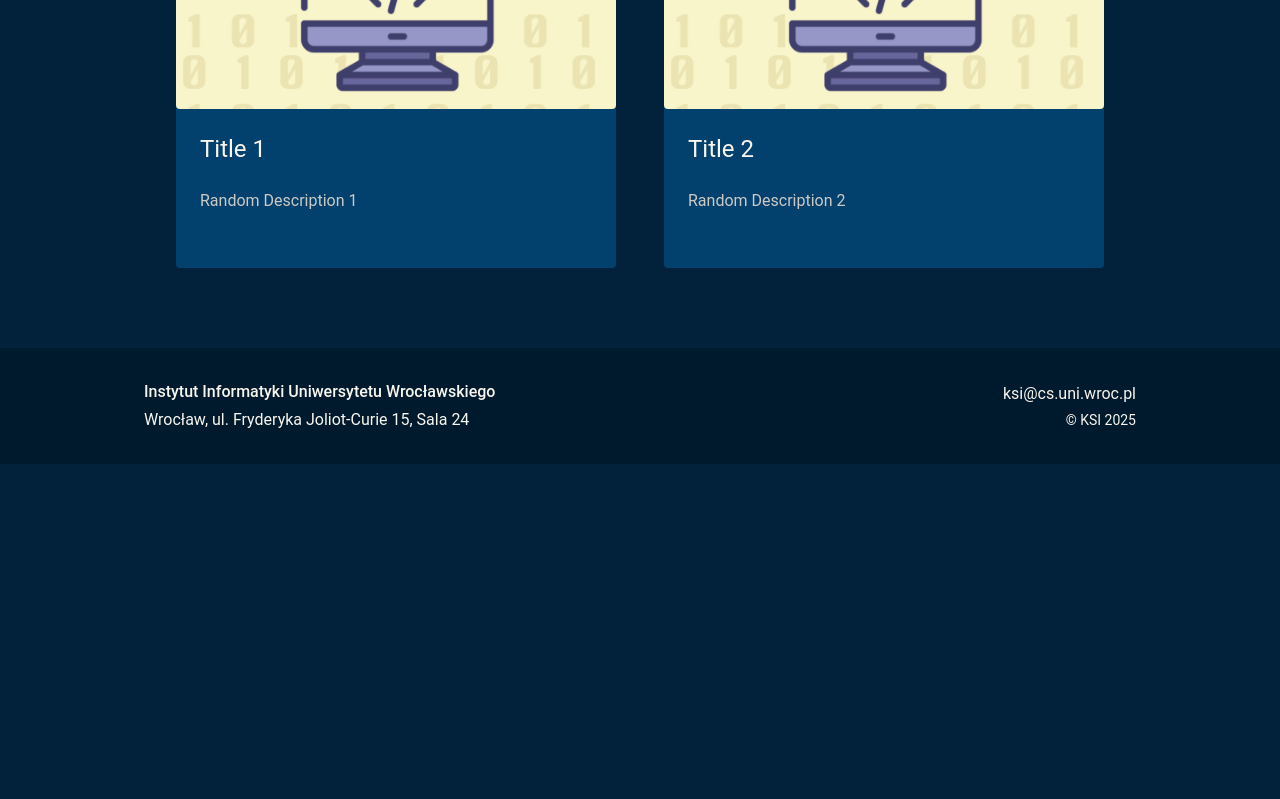
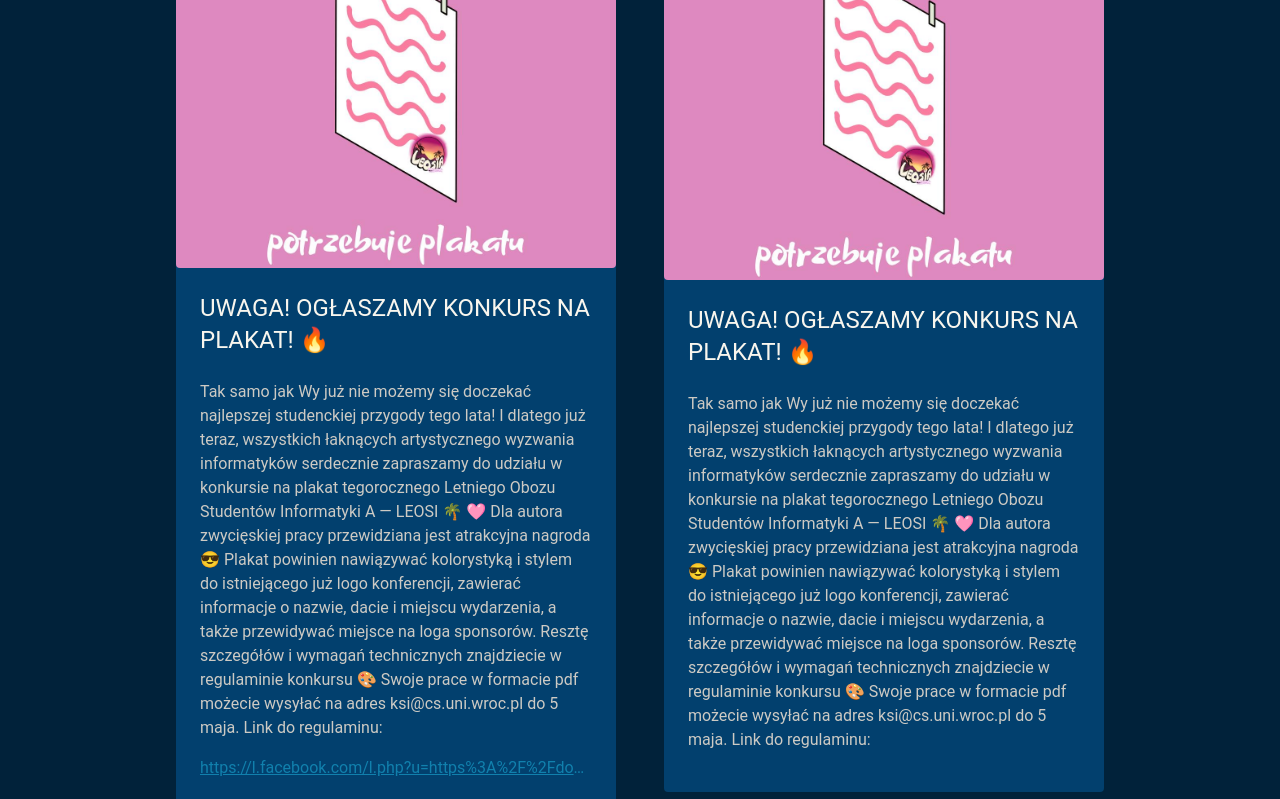
Before and after one commit to ksiuwr/ksi-site-v2025, a React (Vite) app: page / in a window 1280 px wide. Shown: the part 3160-3959 px from the top of the page. Before the commit the page ends 3624 px from the top, so only its background shows below. Built offline with nearby package versions, Linux system fonts and the light colour scheme.

Commit message:
news section mock

```diff
--- a/src/components/common/Card.tsx
+++ b/src/components/common/Card.tsx
@@ -2,12 +2,13 @@
 type CardProps = {
     title: string,
     description: string
+    additional_url?: string
     imageUrl: string
 }
 
-export const Card = ({title, description, imageUrl}: CardProps) => {
+export const Card = ({title, description, additional_url, imageUrl}: CardProps) => {
     return (
-        <div className="flex flex-col min-h-[400px] max-h-[600px] w-full rounded bg-section-secondary">
+        <div className="flex flex-col min-h-[400px]  w-full rounded bg-section-secondary">
             <div>
                 <img className="max-h-[400px] object-cover rounded w-full" src={imageUrl}/>
             </div>
@@ -17,6 +18,9 @@ export const Card = ({title, description, imageUrl}: CardProps) => {
                         {title}
                     </h2>
                     <p className="mt-2 text-secondary text-sm md:text-base">{description}</p>
+                    <a className="truncate underline text-action-blue hover:action-blue-secondary visited:text-action-blue-secondary" href={additional_url} target="blank">
+                        {additional_url}
+                    </a>
                 </div>
             </div>
         </div>
--- a/src/data/homePageData.ts
+++ b/src/data/homePageData.ts
@@ -77,26 +77,48 @@ export const homeSections: Section[] = [
 export const newsCards = [
   {
     title: {
-      pl: "Tytuł 1",
-      en: "Title 1"
+      pl: "UWAGA! OGŁASZAMY KONKURS NA PLAKAT! 🔥",
+      en: "UWAGA! OGŁASZAMY KONKURS NA PLAKAT! 🔥"
     },
     description: {
-      pl: "Przypadkowy opis 1",
-      en: "Random Description 1"
+      pl: "Tak samo jak Wy już nie możemy się doczekać najlepszej studenckiej przygody tego lata! I dlatego już teraz, wszystkich łaknących artystycznego wyzwania informatyków serdecznie zapraszamy do udziału w konkursie na plakat tegorocznego Letniego Obozu Studentów Informatyki A — LEOSI 🌴 🩷 \
+          Dla autora zwycięskiej pracy przewidziana jest atrakcyjna nagroda 😎 \
+          Plakat powinien nawiązywać kolorystyką i stylem do istniejącego już logo konferencji, zawierać informacje o nazwie, dacie i miejscu wydarzenia, a także przewidywać miejsce na loga sponsorów. \
+          Resztę szczegółów i wymagań technicznych znajdziecie w regulaminie konkursu 🎨 \
+          Swoje prace w formacie pdf możecie wysyłać na adres ksi@cs.uni.wroc.pl do 5 maja. \
+          Link do regulaminu:",
+      en:  "Tak samo jak Wy już nie możemy się doczekać najlepszej studenckiej przygody tego lata! I dlatego już teraz, wszystkich łaknących artystycznego wyzwania informatyków serdecznie zapraszamy do udziału w konkursie na plakat tegorocznego Letniego Obozu Studentów Informatyki A — LEOSI 🌴 🩷 \
+            Dla autora zwycięskiej pracy przewidziana jest atrakcyjna nagroda 😎 \
+            Plakat powinien nawiązywać kolorystyką i stylem do istniejącego już logo konferencji, zawierać informacje o nazwie, dacie i miejscu wydarzenia, a także przewidywać miejsce na loga sponsorów. \
+            Resztę szczegółów i wymagań technicznych znajdziecie w regulaminie konkursu 🎨 \
+            Swoje prace w formacie pdf możecie wysyłać na adres ksi@cs.uni.wroc.pl do 5 maja. \
+            Link do regulaminu:",
     },
-    imageUrl: "../HourOfCodeLogoBottom.png"
+    additional_url: "https://l.facebook.com/l.php?u=https%3A%2F%2Fdocs.google.com%2Fdocument%2Fd%2F10x3eK23eakgNg6PDN5nyJgcIhl9OhtLqmHceBIf2CQ0%2Fedit%3Fusp%3Dsharing%26fbclid%3DIwZXh0bgNhZW0CMTAAYnJpZBEwOGJId3d6cVpqY2MzaDJwZAEeEhwAAyJ2Nub8V5OKlmtfzVBVKW3UdgtHhT4dqjnzJvBHZs8OPZ6N9phb2RI_aem_3LmIr9Y13qhLYcOuLMhqVA&h=AT2dT91C3tJ_pvr61a4OQEceLLbk4go-yb9Tyk2D1acJHKO-ryeSsFWOEZeGc6PjRY7lvizdB2_ovArHeK656Zi244JmdkBIb-XiUav4M-mpEKRqtCsTT338Ul2TIZ3ReKHR2by68_lnZYaVLc5YbA&__tn__=-UK-R&c[0]=AT1NsACWQGlPBVIXEMR5Cm4uGORLLMDy2j0CbDsE046KOVg5U60PALCYXjgNrQg8kUnPzVo3eSVmuS8TTqDP2LsGZ6712rsdyD2IHo3o2Hr-wQj0C8STv6AR4_HTM_8hmf_BCm_uILaiNAWDeEaDFS3Yz_b95Vzj87SP0LOGmt6kzzz-25R7pC7g-0HUxnsWHg9Hgde3kfRoJwtzAALXA1e-ZK4A",
+    imageUrl: "../Leosia_plakat.jpg"
   },
   {
     title: {
-      pl: "Tytuł 2",
-      en: "Title 2"
+      pl: "UWAGA! OGŁASZAMY KONKURS NA PLAKAT! 🔥",
+      en: "UWAGA! OGŁASZAMY KONKURS NA PLAKAT! 🔥"
     },
     description: {
-      pl: "Przypadkowy opis 2",
-      en: "Random Description 2"
+      pl: "Tak samo jak Wy już nie możemy się doczekać najlepszej studenckiej przygody tego lata! I dlatego już teraz, wszystkich łaknących artystycznego wyzwania informatyków serdecznie zapraszamy do udziału w konkursie na plakat tegorocznego Letniego Obozu Studentów Informatyki A — LEOSI 🌴 🩷 \
+          Dla autora zwycięskiej pracy przewidziana jest atrakcyjna nagroda 😎 \
+          Plakat powinien nawiązywać kolorystyką i stylem do istniejącego już logo konferencji, zawierać informacje o nazwie, dacie i miejscu wydarzenia, a także przewidywać miejsce na loga sponsorów. \
+          Resztę szczegółów i wymagań technicznych znajdziecie w regulaminie konkursu 🎨 \
+          Swoje prace w formacie pdf możecie wysyłać na adres ksi@cs.uni.wroc.pl do 5 maja. \
+          Link do regulaminu:",
+      en:  "Tak samo jak Wy już nie możemy się doczekać najlepszej studenckiej przygody tego lata! I dlatego już teraz, wszystkich łaknących artystycznego wyzwania informatyków serdecznie zapraszamy do udziału w konkursie na plakat tegorocznego Letniego Obozu Studentów Informatyki A — LEOSI 🌴 🩷 \
+            Dla autora zwycięskiej pracy przewidziana jest atrakcyjna nagroda 😎 \
+            Plakat powinien nawiązywać kolorystyką i stylem do istniejącego już logo konferencji, zawierać informacje o nazwie, dacie i miejscu wydarzenia, a także przewidywać miejsce na loga sponsorów. \
+            Resztę szczegółów i wymagań technicznych znajdziecie w regulaminie konkursu 🎨 \
+            Swoje prace w formacie pdf możecie wysyłać na adres ksi@cs.uni.wroc.pl do 5 maja. \
+            Link do regulaminu:",
     },
-    imageUrl: "../HourOfCodeLogoBottom.png"
-  },
+    additional_link: "https://l.facebook.com/l.php?u=https%3A%2F%2Fdocs.google.com%2Fdocument%2Fd%2F10x3eK23eakgNg6PDN5nyJgcIhl9OhtLqmHceBIf2CQ0%2Fedit%3Fusp%3Dsharing%26fbclid%3DIwZXh0bgNhZW0CMTAAYnJpZBEwOGJId3d6cVpqY2MzaDJwZAEeEhwAAyJ2Nub8V5OKlmtfzVBVKW3UdgtHhT4dqjnzJvBHZs8OPZ6N9phb2RI_aem_3LmIr9Y13qhLYcOuLMhqVA&h=AT2dT91C3tJ_pvr61a4OQEceLLbk4go-yb9Tyk2D1acJHKO-ryeSsFWOEZeGc6PjRY7lvizdB2_ovArHeK656Zi244JmdkBIb-XiUav4M-mpEKRqtCsTT338Ul2TIZ3ReKHR2by68_lnZYaVLc5YbA&__tn__=-UK-R&c[0]=AT1NsACWQGlPBVIXEMR5Cm4uGORLLMDy2j0CbDsE046KOVg5U60PALCYXjgNrQg8kUnPzVo3eSVmuS8TTqDP2LsGZ6712rsdyD2IHo3o2Hr-wQj0C8STv6AR4_HTM_8hmf_BCm_uILaiNAWDeEaDFS3Yz_b95Vzj87SP0LOGmt6kzzz-25R7pC7g-0HUxnsWHg9Hgde3kfRoJwtzAALXA1e-ZK4A",
+    imageUrl: "../Leosia_plakat.jpg"
+  }
 ];
 
 export const heroSection =
--- a/src/pages/Home/components/NewsSection.tsx
+++ b/src/pages/Home/components/NewsSection.tsx
@@ -11,6 +11,7 @@ type CardData = {
     pl: string;
     en: string;
   };
+  additional_url?: string;
   imageUrl: string;
 };
 
@@ -37,7 +38,7 @@ export const NewsSection = ({ cards }: NewsSectionProps) => {
       </div>
       <div className="lg:pt-8 lg:pb-20 w-full grid gap-12 grid-cols-1 md:grid-cols-2 place-items-center max-w-7xl mx-auto">
         {cards.map((card, index) => (
-          <Card key={index} title={card.title[lang]} description={card.description[lang]} imageUrl={card.imageUrl} />
+          <Card key={index} title={card.title[lang]} description={card.description[lang]} additional_url={card.additional_url} imageUrl={card.imageUrl} />
         ))}
       </div>
     </section>
```
Also changed, not shown: public/Leosia_plakat.jpg (added).
